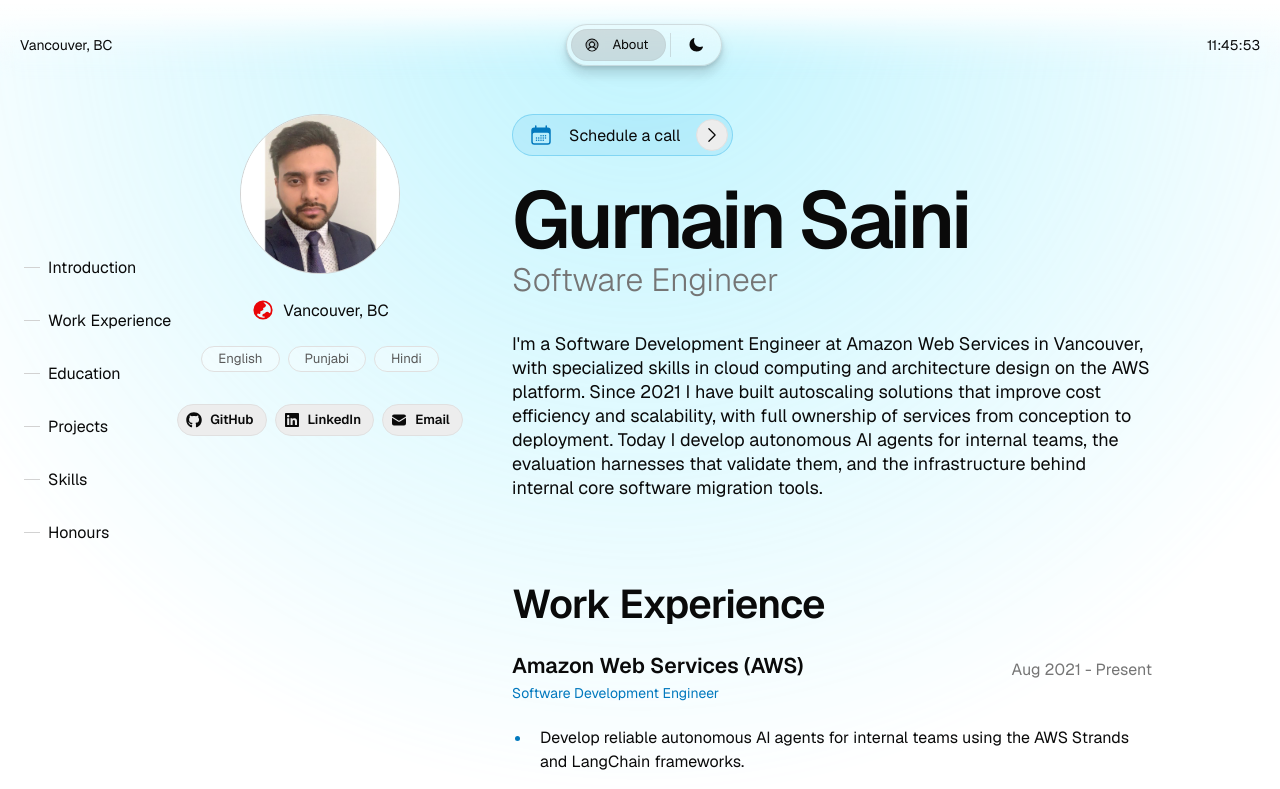
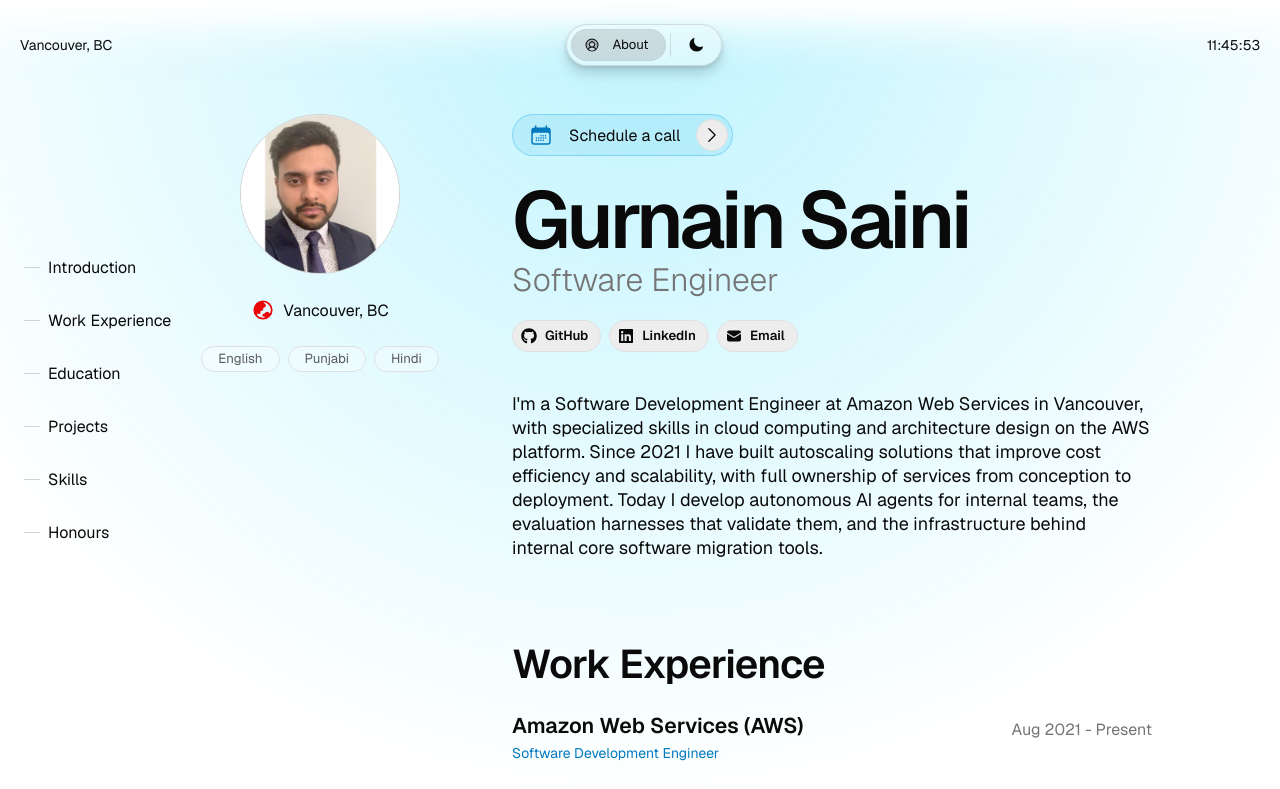
Before and after one commit to gurnain/PersonalWebsite, a Next.js app: page /about in a window 1280 px wide. Shown: the top 789 px of the page. Built offline with nearby package versions, Linux system fonts and the light colour scheme.

Commit message:
Restore top links to original position

```diff
--- a/src/app/about/page.tsx
+++ b/src/app/about/page.tsx
@@ -105,23 +105,6 @@ export default function About() {
                 ))}
               </Flex>
             )}
-            {social.length > 0 && (
-              <Flex paddingTop="8" gap="8" wrap horizontal="center" data-border="rounded">
-                {social.map(
-                  (item) =>
-                    item.link && (
-                      <Button
-                        key={item.name}
-                        href={item.link}
-                        prefixIcon={item.icon}
-                        label={item.name}
-                        size="s"
-                        variant="secondary"
-                      />
-                    ),
-                )}
-              </Flex>
-            )}
           </Column>
         )}
         <Column className={styles.blockAlign} flex={9} maxWidth={40}>
@@ -167,6 +150,34 @@ export default function About() {
             >
               {person.role}
             </Text>
+            {social.length > 0 && (
+              <Flex className={styles.blockAlign} paddingTop="20" paddingBottom="8" gap="8" wrap horizontal="center" fitWidth data-border="rounded">
+                {social.map(
+                  (item) =>
+                    item.link && (
+                        <React.Fragment key={item.name}>
+                            <Button
+                                className="s-flex-hide"
+                                key={item.name}
+                                href={item.link}
+                                prefixIcon={item.icon}
+                                label={item.name}
+                                size="s"
+                                variant="secondary"
+                            />
+                            <IconButton
+                                className="s-flex-show"
+                                size="l"
+                                key={`${item.name}-icon`}
+                                href={item.link}
+                                icon={item.icon}
+                                variant="secondary"
+                            />
+                        </React.Fragment>
+                    ),
+                )}
+              </Flex>
+            )}
           </Column>
 
           {about.intro.display && (
```
